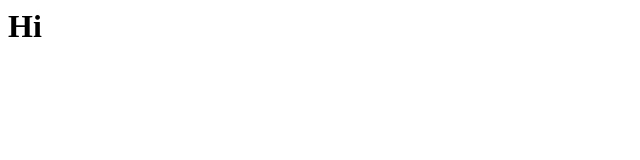
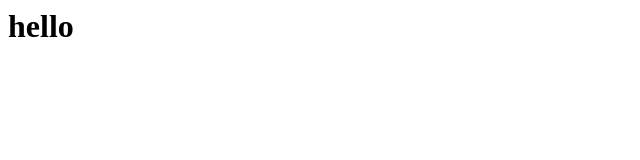
Before and after one commit to abdelilah105/hello, a plain HTML site: page index.html in a window 1280 px wide. Shown: the full height of the page, 0-640 px from the left. Drawn offline with Linux system fonts and the light colour scheme.

Commit message:
hi -> hello

```diff
--- a/index.html
+++ b/index.html
@@ -5,6 +5,6 @@
 <meta charset="utf-8"></meta>
 </head>
 <body>
-	<h1>Hi</h1>
+	<h1>hello</h1>
 </body>
 </html>
```
